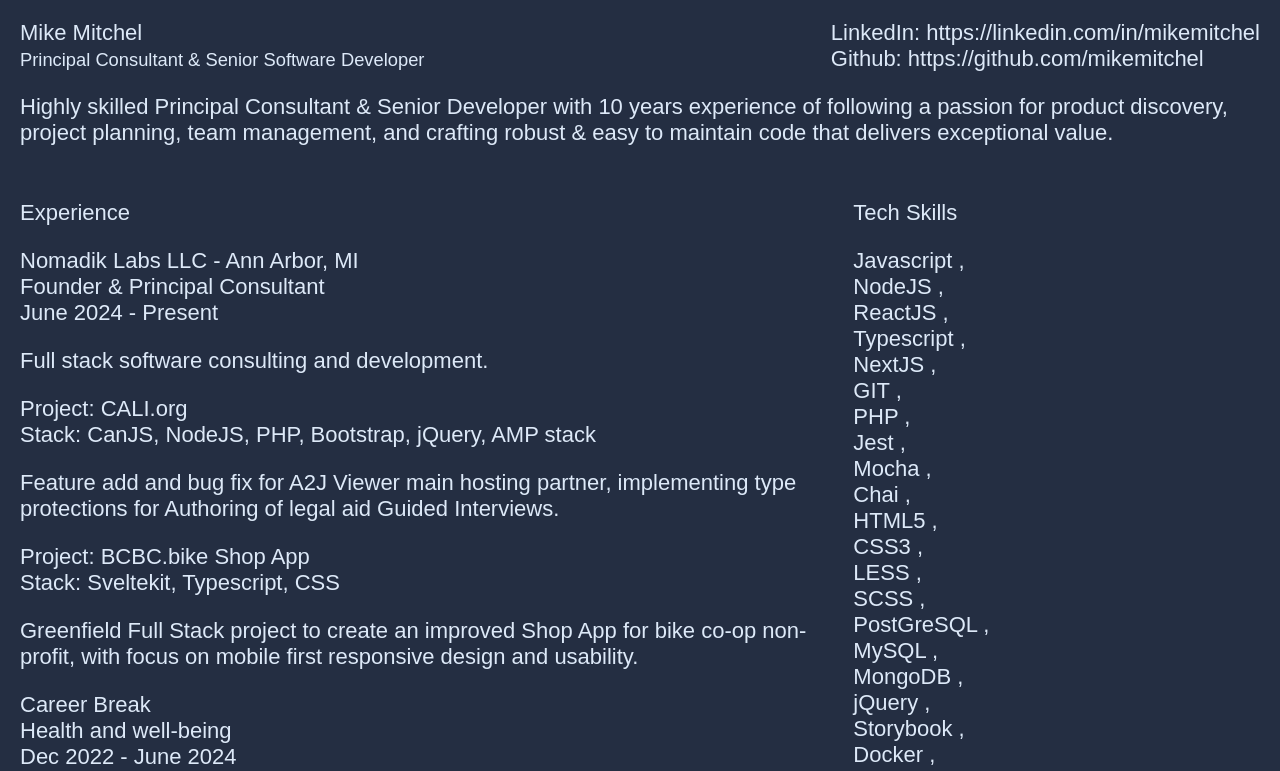
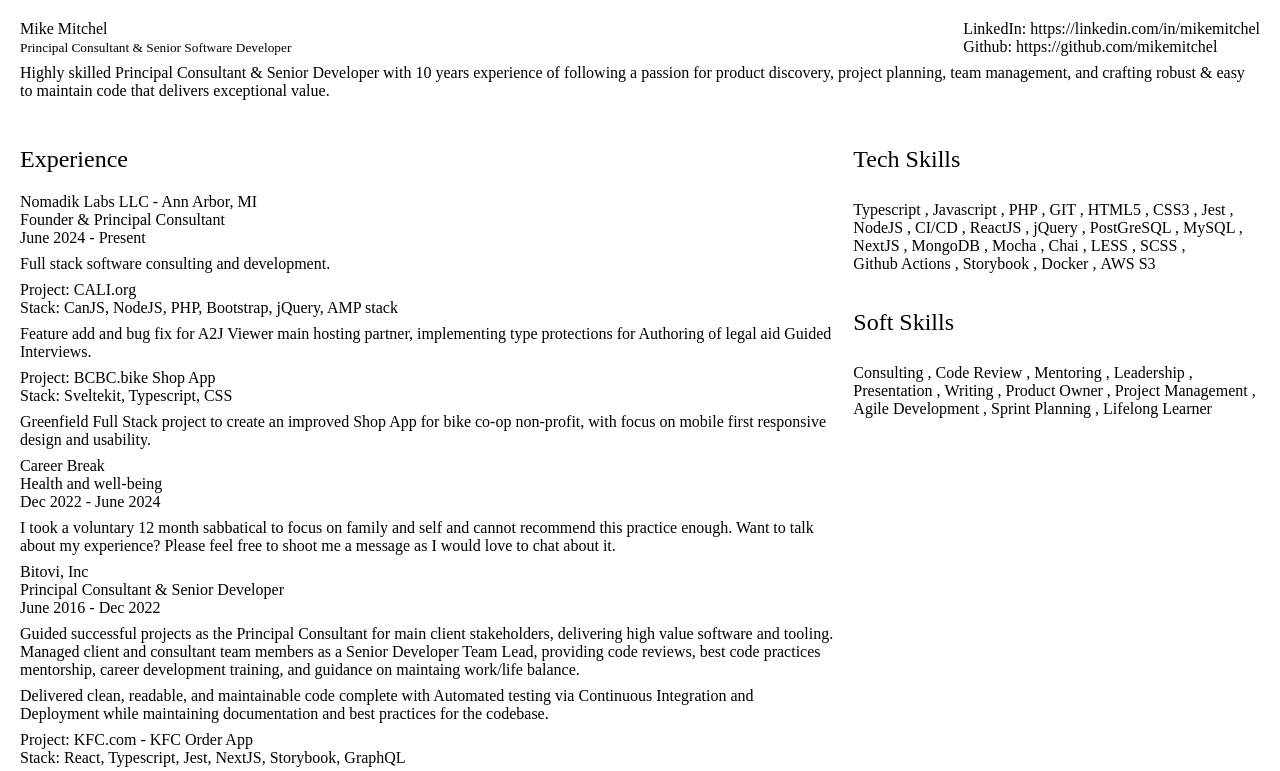
Before and after one commit to mikemitchel/portfolio, a SvelteKit app: page / in a window 1280 px wide. Shown: the top 771 px of the page. Built offline with nearby package versions, Linux system fonts and the light colour scheme.

Commit message:
remove them for now

```diff
--- a/src/lib/resume.json
+++ b/src/lib/resume.json
@@ -115,39 +115,42 @@
 		}
 	],
 	"skills": [
+		"Typescript",
 		"Javascript",
+		"PHP",
+		"GIT",
+		"HTML5",
+		"CSS3",
+		"Jest",
 		"NodeJS",
+		"CI/CD",
 		"ReactJS",
-		"Typescript",
+		"jQuery",
+		"PostGreSQL",
+		"MySQL",
 		"NextJS",
-		"GIT",
-		"PHP",
-		"Jest",
+		"MongoDB",
 		"Mocha",
 		"Chai",
-		"HTML5",
-		"CSS3",
 		"LESS",
 		"SCSS",
-		"PostGreSQL",
-		"MySQL",
-		"MongoDB",
-		"jQuery",
+		"Github Actions",
 		"Storybook",
 		"Docker",
 		"AWS S3"
 	],
 	"softSkills": [
-		"Strong Written and Verbal Communication",
-		"Emotional Intelligenc",
+		"Consulting",
+		"Code Review",
+		"Mentoring",
+		"Leadership",
+		"Presentation",
+		"Writing",
 		"Product Owner",
 		"Project Management",
-		"Mentoring",
-		"Code Review",
-		"Consulting",
-		"Agile",
+		"Agile Development",
 		"Sprint Planning",
-		"Motivated Lifelong Learner"
+		"Lifelong Learner"
 	],
 	"education": [
 		{
--- a/src/routes/+page.svelte
+++ b/src/routes/+page.svelte
@@ -18,12 +18,12 @@
 
 <svelte:head>
 	<!-- eslint-disable-next-line -->
-	{@html themeStyles}
+	<!-- {@html themeStyles} -->
 </svelte:head>
 
 <div class="main">
 	<div class="header">
-		<div class="info row">
+		<div class="row">
 			<div class="name">
 				<div>Mike Mitchel</div>
 				<small>Principal Consultant & Senior Software Developer</small>
@@ -46,7 +46,7 @@
 	<div class="row">
 		<div class="left column">
 			<div class="experience section">
-				<div>Experience</div>
+				<h2>Experience</h2>
 				{#each resume.experience as job}
 					<div class="job-details sub-section">
 						<div>{job.company}</div>
@@ -71,9 +71,9 @@
 			</div>
 		</div>
 		<div class="right column">
-			<div class="skills section">
-				<div>Tech Skills</div>
-				<div class="sub-section">
+			<div class="section">
+				<h2>Tech Skills</h2>
+				<div class="skills sub-section">
 					{#each resume.skills as skill}
 						<div class="skill">
 							{skill}
@@ -81,9 +81,9 @@
 					{/each}
 				</div>
 			</div>
-			<div class="softSkills section">
-				<div>Soft Skills</div>
-				<div class="sub-section">
+			<div class="section">
+				<h2>Soft Skills</h2>
+				<div class="skills sub-section">
 					{#each resume.softSkills as softSkill}
 						<div class="skill">
 							{softSkill}
@@ -121,11 +121,11 @@
 	}
 
 	.section {
-		margin-top: 2rem;
+		margin-top: 1rem;
 	}
 
 	.sub-section {
-		margin-top: 1rem;
+		margin-top: 0.5rem;
 	}
 
 	.row {
@@ -137,13 +137,21 @@
 	.column {
 		display: flex;
 		flex-direction: column;
+	}
+	.right {
 		flex: 1;
 	}
 	.left {
 		flex: 2;
 	}
-
+	.skills {
+		display: inline-flex;
+		flex-wrap: wrap;
+	}
 	.skill::after {
-		content: ', ';
+		content: ',\00a0';
+	}
+	.skill:last-child:after {
+		content: '';
 	}
 </style>
```
